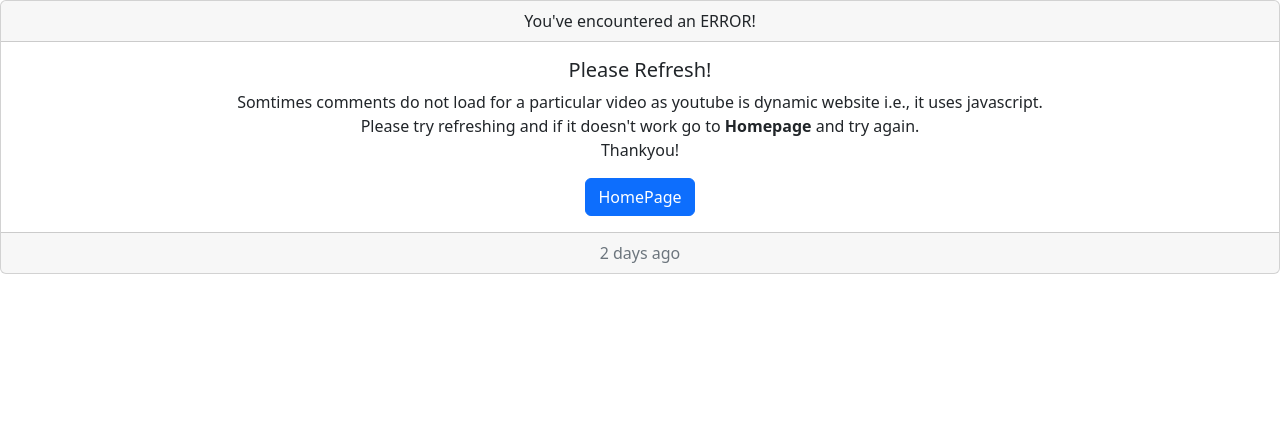
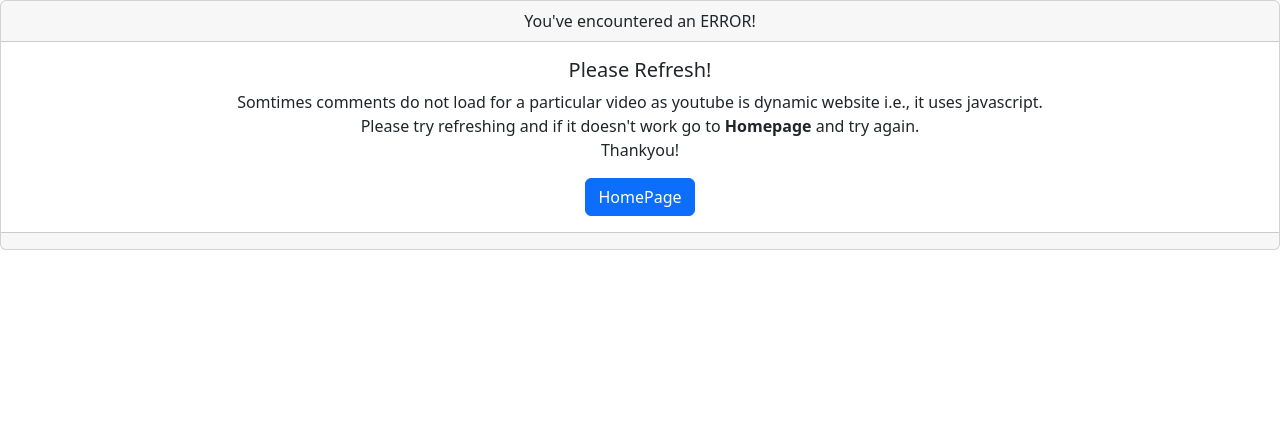
Before and after one commit to Gaurav0963/ChannelStats, a Flask app: template templates/comment.html in a window 1280 px wide. Shown: the top 436 px of the page. Run offline with Flask 2, Linux system fonts and the light colour scheme; the template is opened without the code that fills it, so the values that code supplies are empty.

Commit message:
updated comment error

```diff
--- a/templates/comment.html
+++ b/templates/comment.html
@@ -31,7 +31,7 @@
       <a href="/" class="btn btn-primary">HomePage</a>
     </div>
     <div class="card-footer text-muted">
-      2 days ago
+
     </div>
   </div>
   {% else %}
```
